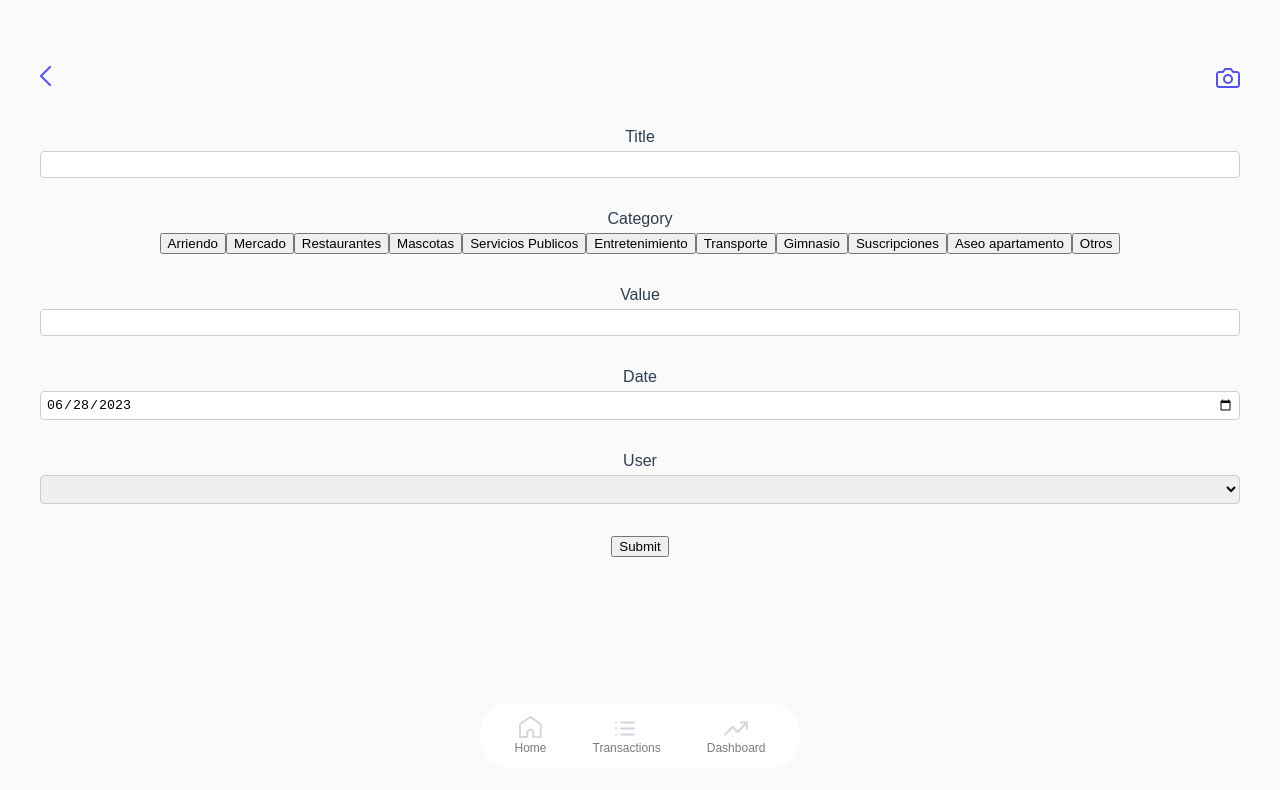
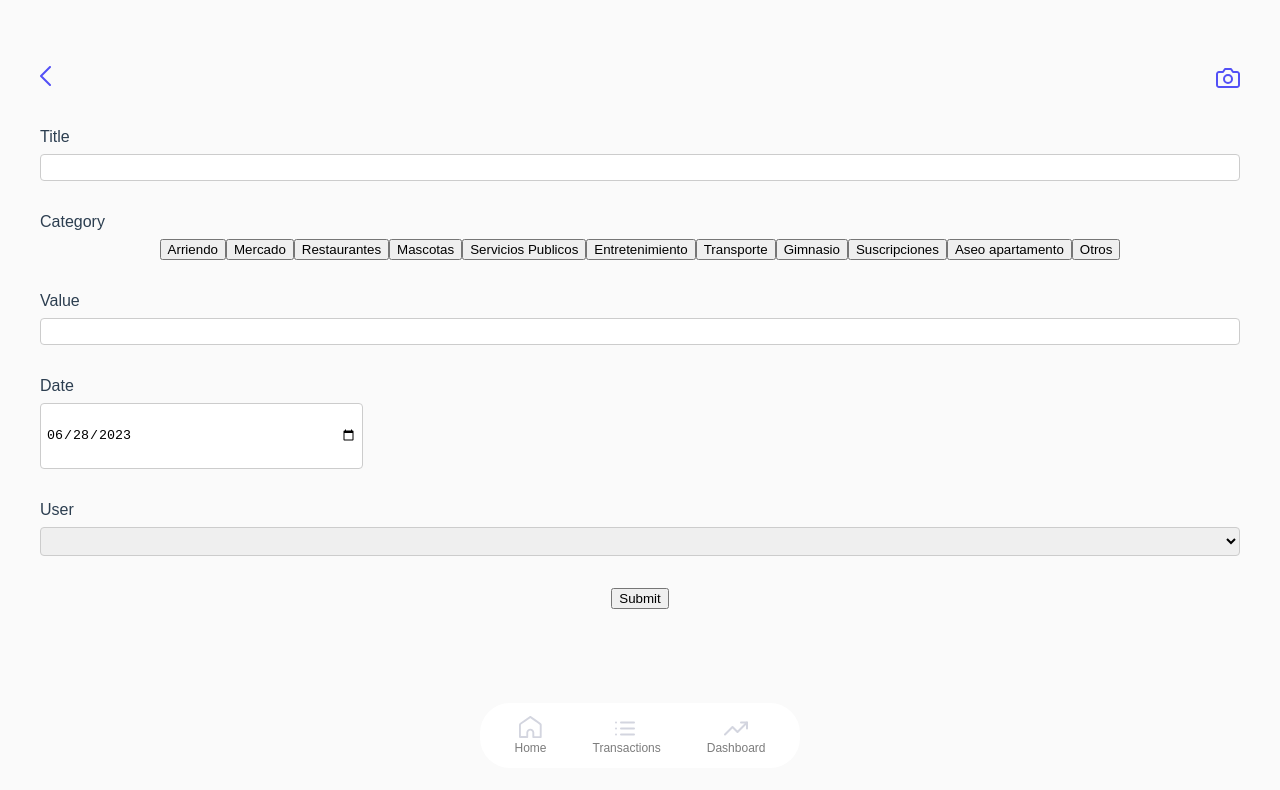
Before and after one commit to miguelurquijo/menuda, a Vue app: page /transaction in a window 1280 px wide. Shown: the top 790 px of the page. Built offline with nearby package versions, Linux system fonts and the light colour scheme; what vue3-google-oauth2 would draw is missing.

Commit message:
I added a CREATE method to the form

```diff
--- a/src/views/AddTransaction.vue
+++ b/src/views/AddTransaction.vue
@@ -18,12 +18,12 @@
     <div>
         <form @submit.prevent="submitForm">
             <div class="form-group">
-                <label for="title">Title</label>
+                <label class="form-label" for="title">Title</label>
                 <input type="text" id="title" v-model="formData.title" required>
             </div>
 
             <div class="form-group">
-                <label>Category</label>
+                <label class="form-label">Category</label>
                 <div class="category-buttons">
                     <button
                         v-for="category in categories"
@@ -35,17 +35,17 @@
             </div>
 
             <div class="form-group">
-                <label for="value">Value</label>
+                <label class="form-label" for="value">Value</label>
                 <input type="number" id="value" inputmode="numeric" v-model="formData.value" required>
             </div>
 
             <div class="form-group">
-                <label for="date">Date</label>
-                <input type="date" id="date" v-model="formData.date" required>
+                <label class="form-label" for="date">Date</label>
+                <input class="date-input" type="date" id="date" v-model="formData.date" required>
             </div>
 
             <div class="form-group">
-                <label for="user">User</label>
+                <label class="form-label" for="user">User</label>
                 <select id="user" v-model="formData.user" required>
                     <option value="miguelurquijo25@gmail.com">Miguel Urquijo</option>
                     <option value="valenhenao23@gmail.com">Valentina Henao</option>
@@ -55,17 +55,6 @@
             <button type="submit">Submit</button>
         </form>
     </div>
-
-    <!-- FLOATING CATEGORY ICON.  -->
-    <!-- <div class="container">
-        <svg xmlns="http://www.w3.org/2000/svg" width="62" height="62" viewBox="0 0 62 62" fill="none">
-            <circle cx="31" cy="31" r="30" fill="white" stroke="#5350F6" stroke-width="2"/>
-        </svg>
-        <h3 style="text-align: center;">Rent</h3>
-    </div> -->
-
-
-
 </template>
 
 <script>
@@ -96,15 +85,82 @@ export default {
         };
     },
     methods: {
-        submitForm() {
-      // You can handle form submission here, e.g., send the data to a server.
-        console.log("hola");
+        async submitForm() {
+            // API request using fetch
+            const apiUrl = 'https://sheltered-tor-40996-f5163a62f67d.herokuapp.com/https://api.notion.com/v1/pages';
+            const notionSecret = 'secret_Y1LuHs2RofqlnVplmTN481EBVcL3Eq5UKF2rjMAChFE';
+            const requestData = {
+                parent: {
+                database_id: '4c2dc21032f0457f84a7e7797adbfd3c',
                 },
+                properties: {
+                    Title: {
+                        title: [
+                        {
+                            text: {
+                            content: this.formData.title,
+                            },
+                        },
+                        ],
+                    },
+                    Value: {
+                        number: this.formData.value,
+                    },
+                    Category: {
+                        rich_text: [
+                        {
+                            text: {
+                            content: this.formData.category,
+                            },
+                        },
+                        ],
+                    },
+                    Date: {
+                        date: {
+                        start: this.formData.date,
+                        },
+                    },
+                    User: {
+                        rich_text: [
+                            {
+                                text: {
+                                content: this.formData.user,
+                                }
+                            }
+                        ]
+                    }
+                },
+            };
+            try {
+                const response = await fetch(apiUrl, {
+                method: 'POST',
+                headers: {
+                    'Authorization': `Bearer ${notionSecret}`,
+                    'Content-Type': 'application/json',
+                    'Notion-Version': '2021-08-16',
+                    // Add any other headers as needed
+                },
+                body: JSON.stringify(requestData),
+                });
+
+                const responseData = await response.json();
+                console.log('Notion API response:', responseData);
+
+                // Redirect to /transactions
+                this.$router.push('/transactions');
+
+                // Handle the response as needed
+            } catch (error) {
+                console.error('Error submitting data to Notion API:', error);
+                // Handle errors
+            }
+        },
+
         selectCategory(category) {
             this.formData.category = category;
-            console.log(this.category);
+            console.log(category);
         },
-    }
+    },
 }
 </script>
 
@@ -179,4 +235,20 @@ input[type="date"] {
     margin-left: 32px;
     margin-right: 32px;
 }
+
+.date-input {
+    width: 311px;
+    height: 54px;
+    flex-shrink: 0;
+    border-radius: 7px;
+    border: 1px solid #E5E5E5;
+    background: #FFF;
+}
+
+.form-label {
+    width: 80px; /* Adjust the width as needed */
+    margin-left: 32px;
+    margin-bottom: 8px;
+    text-align: left;
+}
 </style>
```
Lines whose indentation alone changed are shown as unchanged.
